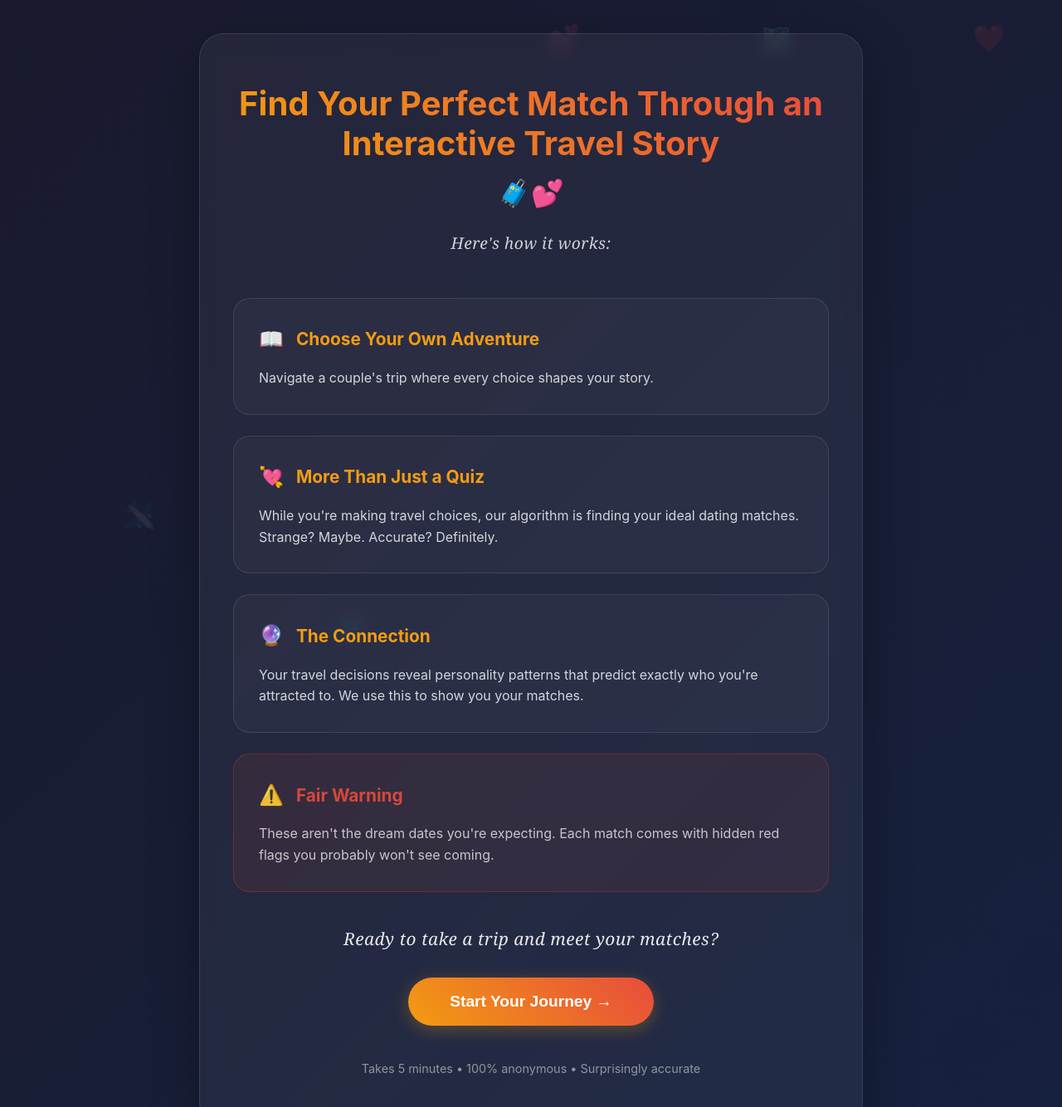
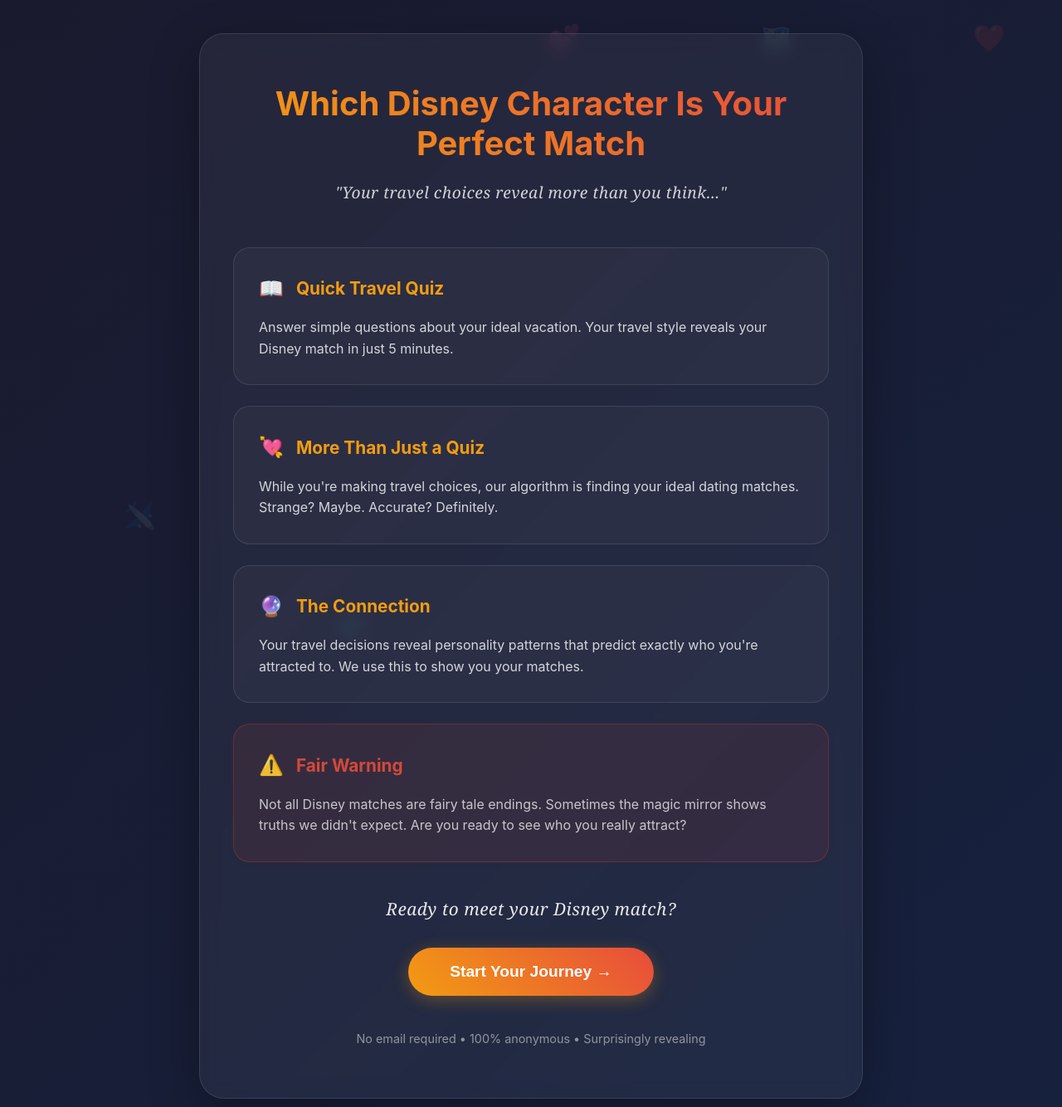
Before and after one commit to CelineHo03/Quizzy-2, a plain HTML site: page index.html in a window 1280 px wide. Shown: the top 1334 px of the page at 83% size. Drawn offline with Linux system fonts and the light colour scheme.

Commit message:
Add files via upload

```diff
--- a/index.html
+++ b/index.html
@@ -34,9 +34,9 @@
         <div class="main-container">
             <!-- Title Section -->
             <div class="title-section">
-                <h1 class="main-title">Find Your Perfect Match Through an Interactive Travel Story</h1>
-                <div class="title-emojis">🧳💕</div>
-                <p class="subtitle">Here's how it works:</p>
+                <h1 class="main-title">Which Disney Character Is Your Perfect Match</h1>
+                <div class="title-emojis"></div>
+                <p class="subtitle">"Your travel choices reveal more than you think..."</p>
             </div>
 
             <!-- Features Grid -->
@@ -45,11 +45,10 @@
                 <div class="feature-card">
                     <div class="feature-header">
                         <span class="feature-icon">📖</span>
-                        <h3 class="feature-title">Choose Your Own Adventure</h3>
+                        <h3 class="feature-title">Quick Travel Quiz</h3>
                     </div>
                     <p class="feature-description">
-                        Navigate a couple's trip where every choice shapes your story.
-
+                        Answer simple questions about your ideal vacation. Your travel style reveals your Disney match in just 5 minutes.
                     </p>
                 </div>
 
@@ -84,15 +83,14 @@
                         <h3 class="feature-title">Fair Warning</h3>
                     </div>
                     <p class="feature-description">
-                        These aren't the dream dates you're expecting. Each match comes
-                        with hidden red flags you probably won't see coming.
+                        Not all Disney matches are fairy tale endings. Sometimes the magic mirror shows truths we didn't expect. Are you ready to see who you really attract?
                     </p>
                 </div>
             </div>
 
-            <!-- CTA Section -->
-            <div class="cta-section">
-                <p class="cta-question">Ready to take a trip and meet your matches?</p>
+             <!-- CTA Section -->
+             <div class="cta-section">
+                <p class="cta-question">Ready to meet your Disney match?</p>
                 <button class="start-btn" onclick="startJourney()">
                     Start Your Journey →
                 </button>
@@ -100,12 +98,10 @@
 
             <!-- Trust Indicators -->
             <div class="trust-section">
-                <p>Takes 5 minutes • 100% anonymous • Surprisingly accurate</p>
+                <p>No email required • 100% anonymous • Surprisingly revealing</p>
             </div>
         </div>
     </section>
-
-
 
     <div id="demographics-screen" style="display: none;">
         <div class="question-container">
@@ -152,11 +148,29 @@
 
     <div id="quiz-container" style="display: none;">
         <div class="container">
+        <!-- Progress Bar -->
+            <div class="progress-container" id="progressContainer">
+                <div class="progress-content">
+                    <div class="progress-header">
+                        <span class="progress-counter">
+                            <span id="currentQuestion">1</span> of <span id="totalQuestions">10</span>
+                        </span>
+                    </div>
+                    <div class="progress-bar-wrapper">
+                        <div class="progress-bar-fill" id="progressFill" style="width: 10%;">
+                            <div class="progress-bar-glow"></div>
+                        </div>
+                    </div>
+                    <div class="progress-milestones">
+                        <span class="milestone active" data-milestone="1">Start</span>
+                        <span class="milestone" data-milestone="11">Reveal</span>
+                    </div>
+                </div>
+            </div>
+        </div>
             <div id="question-content"></div>
         </div>
     </div>
-
-
 
     <!-- Result Container -->
     <div id="result-container" style="display: none;">
@@ -164,7 +178,6 @@
             <div id="result-content"></div>
         </div>
     </div>
-
 
     <!-- JavaScript Files -->
     <script src="js/questions.js"></script>
```
